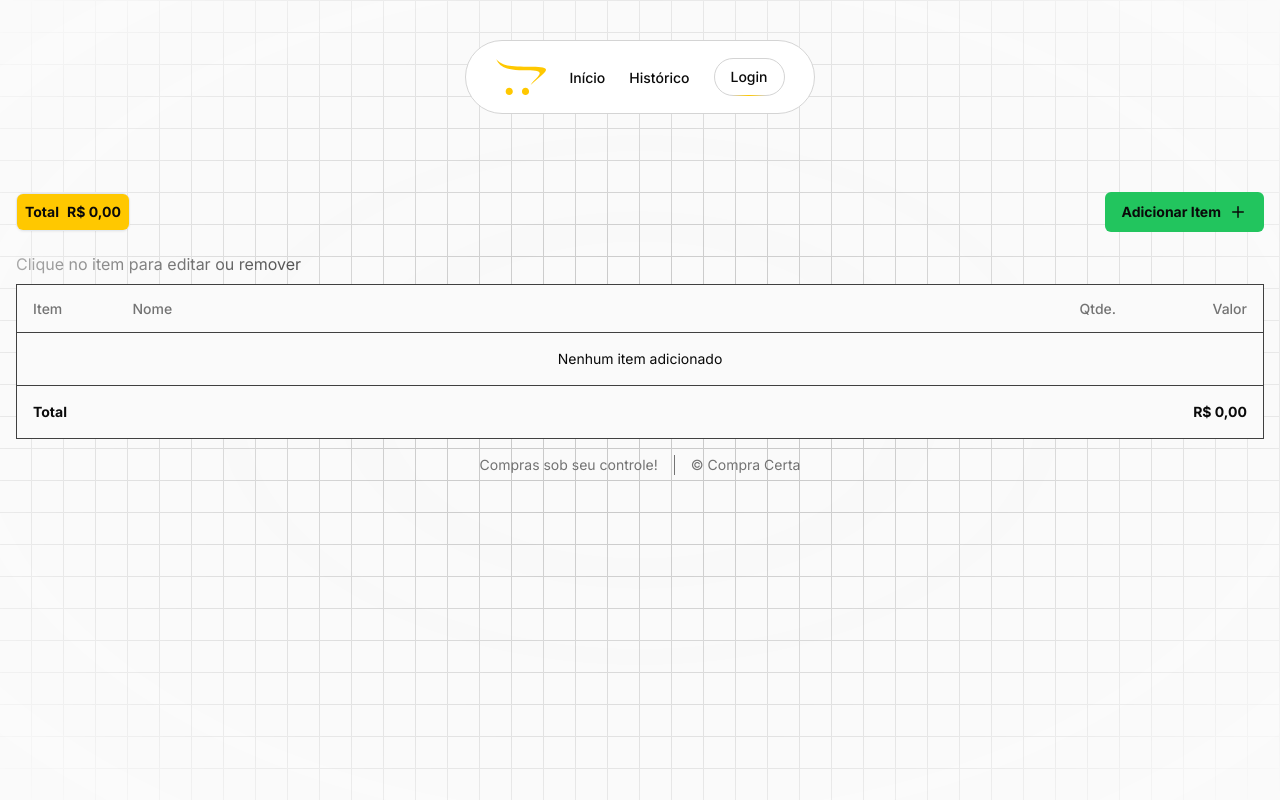
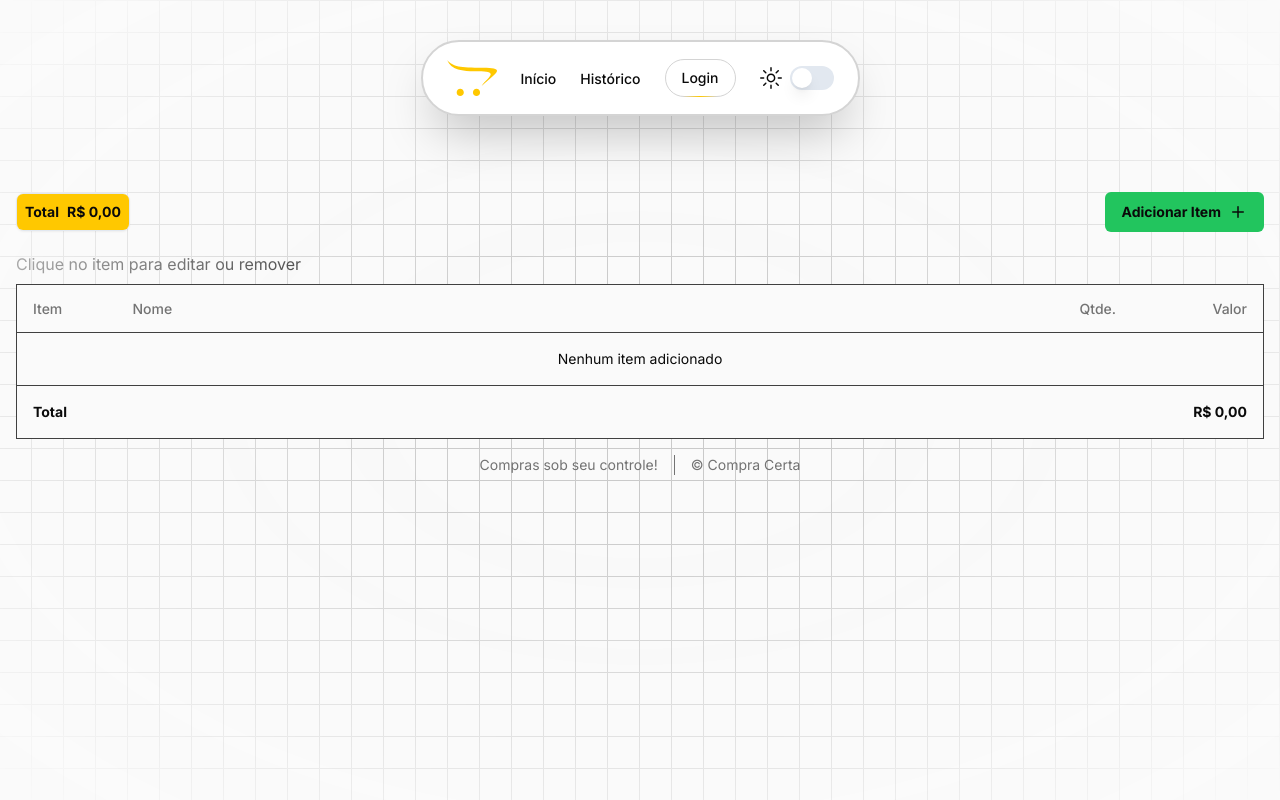
Before and after one commit to tiagodev96/compra-certa-front, a Next.js app: page / in a window 1280 px wide. Built offline with nearby package versions, Linux system fonts and the light colour scheme.

Commit message:
feat: theme handled by zustand

```diff
--- a/src/components/Navbar.tsx
+++ b/src/components/Navbar.tsx
@@ -3,17 +3,13 @@ import { useState } from "react";
 import { HoveredLink, Menu } from "./ui/aceternity/navbar-menu";
 import { cn } from "@/utils/cn";
 import Image from "next/image";
+import { SwitchTheme } from ".";
 
 export const Navbar = ({ className }: { className?: string }) => {
   const [active, setActive] = useState<string | null>(null);
 
   return (
-    <div
-      className={cn(
-        "fixed top-10 inset-x-0 max-w-[350px] mx-auto z-50",
-        className
-      )}
-    >
+    <div className={cn("fixed top-10 inset-x-0 w-fit mx-auto z-50", className)}>
       <Menu setActive={setActive}>
         <div className="flex items-center gap-x-6">
           <HoveredLink href="/">
@@ -38,6 +34,8 @@ export const Navbar = ({ className }: { className?: string }) => {
               <span className="absolute inset-x-0 w-1/2 mx-auto -bottom-px bg-gradient-to-r from-transparent via-primary  to-transparent h-px" />
             </div>
           </HoveredLink>
+
+          <SwitchTheme />
         </div>
       </Menu>
     </div>
--- /dev/null
+++ b/src/components/SwitchTheme.tsx
@@ -0,0 +1,24 @@
+"use client";
+
+import React from "react";
+import { Switch } from "./ui/switch";
+import { useThemeStore } from "@/store/ThemeStore";
+import { SunIcon, MoonIcon } from "@radix-ui/react-icons";
+
+export const SwitchTheme = () => {
+  const [isDark, toggleTheme] = useThemeStore((state) => [
+    state.isDark,
+    state.toggle,
+  ]);
+
+  return (
+    <div className="flex flex-row space-x-2 items-center">
+      {isDark ? (
+        <MoonIcon className="text-neutral-50 w-[22px] h-[22px]" />
+      ) : (
+        <SunIcon className="text-neutral-950 w-[22px] h-[22px]" />
+      )}
+      <Switch onCheckedChange={toggleTheme} checked={isDark} />
+    </div>
+  );
+};
--- a/src/components/ui/aceternity/navbar-menu.tsx
+++ b/src/components/ui/aceternity/navbar-menu.tsx
@@ -70,7 +70,7 @@ export const Menu = ({
   return (
     <nav
       onMouseLeave={() => setActive(null)} // resets the state
-      className="relative rounded-full boder border-[1px] dark:bg-neutral-950 dark:border-neutral-600 bg-white border-neutral-300 shadow-input flex justify-center space-x-4 px-6 py-4 "
+      className="relative rounded-full boder border-[2px] shadow-2xl dark:bg-neutral-950 dark:border-neutral-600 bg-white border-neutral-300 shadow-input flex justify-center space-x-4 px-6 py-4 "
     >
       {children}
     </nav>
--- /dev/null
+++ b/src/store/ThemeStore.ts
@@ -0,0 +1,22 @@
+import { create } from "zustand";
+
+type Theme = {
+  isDark: boolean;
+  toggle: () => void;
+};
+
+export const useThemeStore = create<Theme>((set) => ({
+  isDark:
+    typeof window !== "undefined" && localStorage.getItem("theme") === "dark",
+  toggle: () =>
+    set((state) => {
+      const newIsDark = !state.isDark;
+      localStorage.setItem("theme", newIsDark ? "dark" : "light");
+      if (newIsDark) {
+        document.documentElement.classList.add("dark");
+      } else {
+        document.documentElement.classList.remove("dark");
+      }
+      return { isDark: newIsDark };
+    }),
+}));
```
